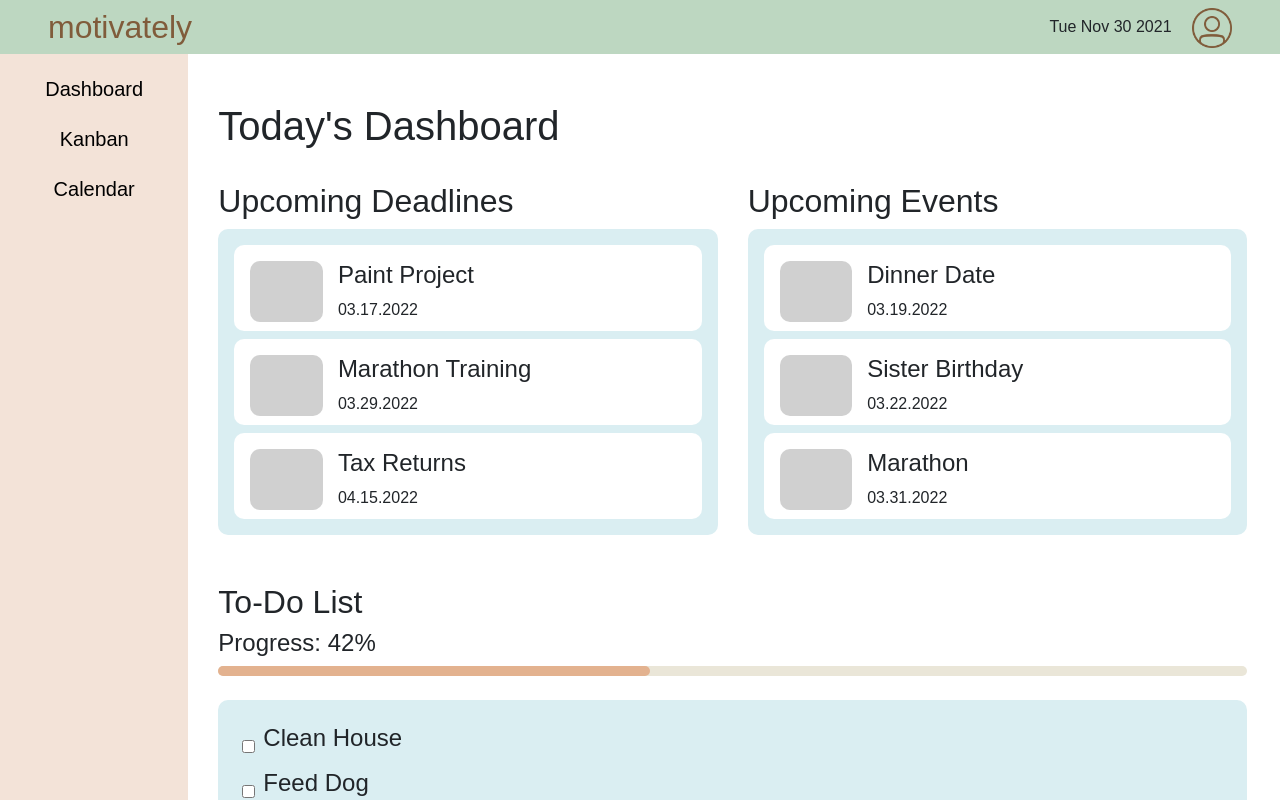
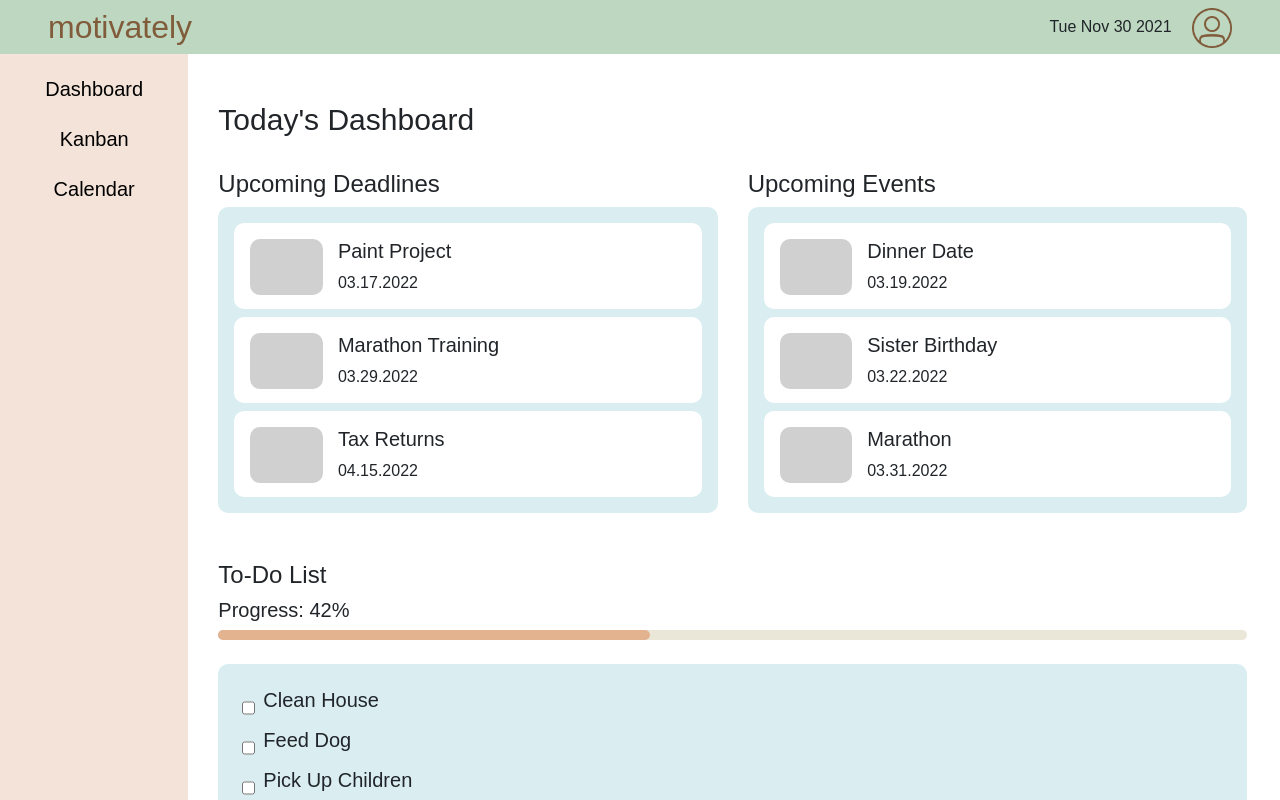
Before and after one commit to jackiey321/motivately, a Vue app: page / in a window 1280 px wide. Shown: the top 800 px of the page. Built offline with nearby package versions, Linux system fonts and the light colour scheme; a web font is replaced by a local one.

Commit message:
changed heading font sizes

```diff
--- a/src/components/Item.vue
+++ b/src/components/Item.vue
@@ -21,7 +21,7 @@ export default {
 
 <style scoped>
   h3 {
-    font-size: 24px;
+    font-size: 20px !important;
   }
 
   #label {
--- a/src/components/ProgressBar.vue
+++ b/src/components/ProgressBar.vue
@@ -20,7 +20,7 @@ export default {
 
 <style scoped>
   h3 {
-    font-size: 24px;
+    font-size: 20px !important;
   }
 
   #bar {
--- a/src/components/SideMenu.vue
+++ b/src/components/SideMenu.vue
@@ -49,5 +49,4 @@ export default {
   .menu-button:hover {
     background-color: #C4C4C4;
   }
-
 </style>
--- a/src/components/ToDo.vue
+++ b/src/components/ToDo.vue
@@ -20,6 +20,6 @@ export default {
   }
 
   h3 {
-    font-size: 24px;
+    font-size: 20px !important;
   }
 </style>
--- a/src/pages/Home/App.vue
+++ b/src/pages/Home/App.vue
@@ -77,13 +77,13 @@ export default {
 };
 </script>
 
-<style>
+<style scoped>
   h1 {
-    font-size: 36px;
+    font-size: 30px !important;
   }
 
   h2 {
-    font-size: 30px;
+    font-size: 24px !important;
   }
 
   div {
```
